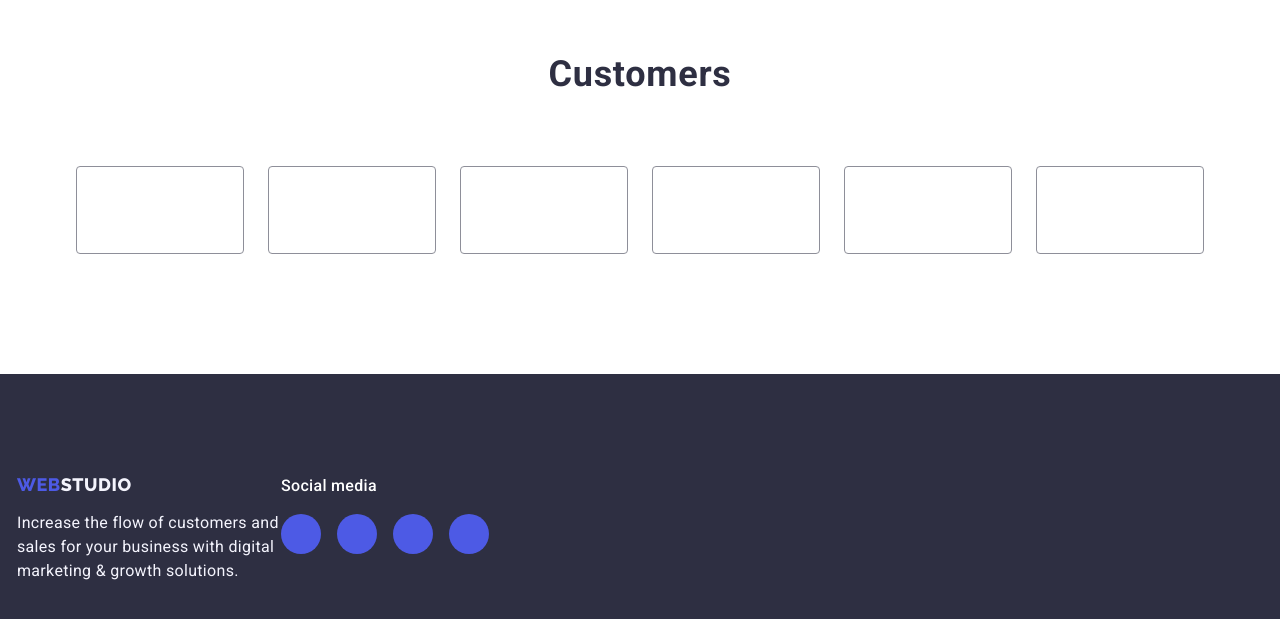
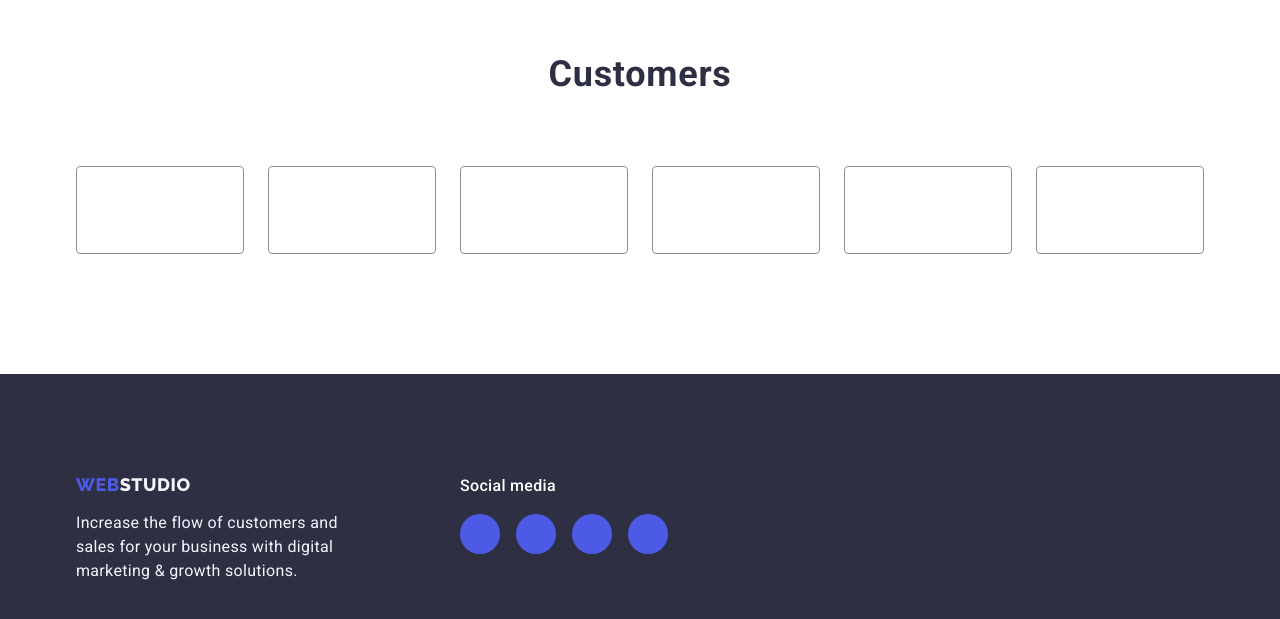
Before and after one commit to IvannaDemkovska/goit-markup-hw-04, a plain HTML site: page index.html in a window 1280 px wide. Shown: the part 2538-3157 px from the top of the page. Drawn offline with nearby package versions, Linux system fonts and the light colour scheme.

Commit message:
Update styles.css

```diff
--- a/css/styles.css
+++ b/css/styles.css
@@ -351,7 +351,7 @@ body {
 }
 .footer-cont {
   display: flex;
-  margin-right: 120px;
+  gap: 120px;
   align-items: baseline;
 }
 .footer-title {
```
